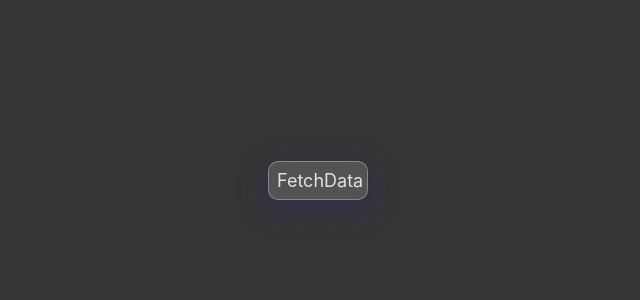
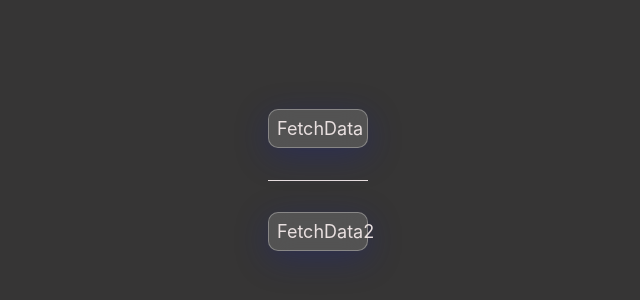
Before and after one commit to Sintu4613S/React_Proj, a React (Vite) app in the folder my_proj/: page / in a window 1280 px wide. Shown: the part 220-520 px from the top of the page, without its empty margins (322-962 px from the left). Built offline with nearby package versions, Linux system fonts and the light colour scheme.

Commit message:
add params and create a anothe fuction for post method understanding

```diff
--- a/my_proj/src/Component/Axiosfetch.jsx
+++ b/my_proj/src/Component/Axiosfetch.jsx
@@ -1,4 +1,18 @@
 import axios from 'axios'
+
+const Postdata = () => {
+  const fetchData = () => {
+    const response = axios({
+      url: 'https://6a489aaca033dcb98d64b0ff.mockapi.io/users',
+    })
+    console.log(response)
+  }
+  return (
+    <button onClick={fetchData} className="btn">FetchData2</button>
+
+  )
+
+}
 const Axiosfetch = () => {
   const config = {
     // url: 'https://jsonplaceholder.typicode.com/photos'
@@ -6,7 +20,11 @@ const Axiosfetch = () => {
     headers: {
       Accept: 'application/json'
     },
-    timeout: 1000
+    timeout: 1000,
+    params: {
+      name: 'sintu',
+      age: 21
+    }
   }
   const fetchData = async () => {
     const response = await axios(config)
@@ -16,9 +34,10 @@ const Axiosfetch = () => {
   return (
     <div>
       <button onClick={fetchData} className="btn">FetchData</button>
+      <br /><br /> <hr /><br />
+      <Postdata />
+    </div>
 
-
-    </div>
   )
 }
 
```
